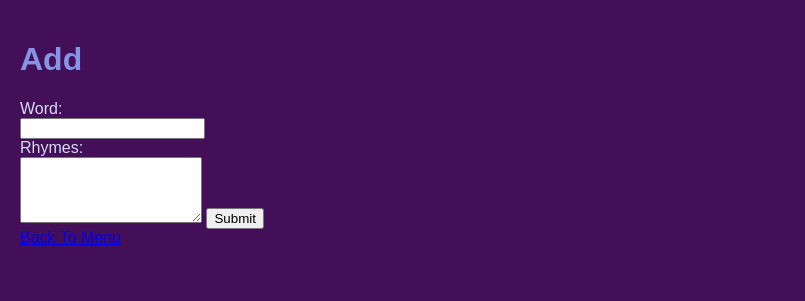
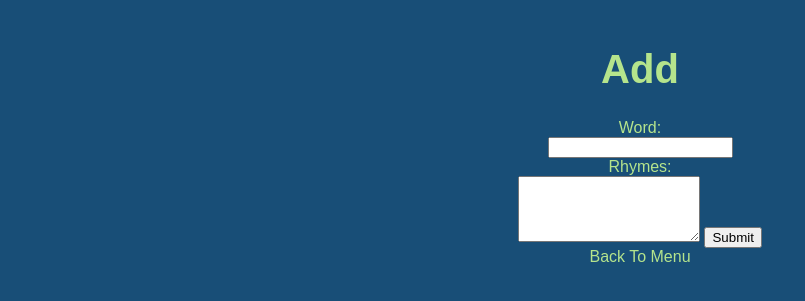
Before and after one commit to ry3-bread/freestyle-rap-app, a Flask app: page /add in a window 1280 px wide. Shown: the top 301 px of the page, without its empty margins (0-805 px from the left). Run offline with Flask 3, Linux system fonts and the light colour scheme.

Commit message:
working on css spacing

```diff
--- a/static/style.css
+++ b/static/style.css
@@ -1,15 +1,32 @@
 body {
-	background-color: #430f58;
-	color: #d5def5;
-	margin: 0;
+	max-width: 800px;
+	background-color: #184E77;
+	color: #B5E48C;
+	margin: 0 auto;
 	padding: 20px;
 	font-family: sans-serif;
+	text-align: center;
 }
 
 h1 {
-	color: #8594e4;
+	color: #B5E48C;
+	font-size: 2.5em
 }
 
 p {
-	color: #d5def5;
+	color: #D9ED92;
 }
+
+.practice-word {
+	font-size: 2em;
+	font-weight: bold;
+}
+
+a {
+	color: #B5E48C;
+	text-decoration: none;
+}
+
+a:hover {
+	color: #D9ED92;
+}
--- a/templates/practice.html
+++ b/templates/practice.html
@@ -4,7 +4,7 @@
 
 {% block function_section %}
 	<form id="next-form" action="{{ url_for('practice') }}" method="GET">
-		<p> {{ random_word[1] }} </p>
+		<p class="practice-word"> {{ random_word[1] }} </p>
 		<button type="submit">Next</button>
 	</form>
 	<script>
```
